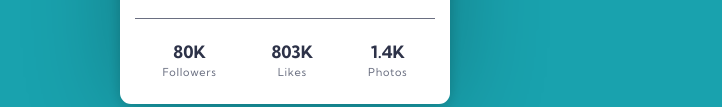
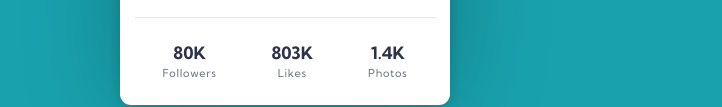
Before and after one commit to VasuBeachoo/profile-card-component, a plain HTML site: page index.html in a window 1280 px wide. Shown: the part 466-573 px from the top of the page, without its empty margins (355-1077 px from the left). Drawn offline with Linux system fonts and the light colour scheme.

Commit message:
Modify divider opacity

```diff
--- a/css/styles.css
+++ b/css/styles.css
@@ -78,9 +78,8 @@ body {
 
 .component-divider {
   width: 100%;
-  height: 0.1px;
-  background-color: hsl(227, 10%, 46%);
-  border: 0;
+  background-color: hsl(231, 4%, 63%);
+  opacity: 0.2;
 }
 
 .account-info {
```
